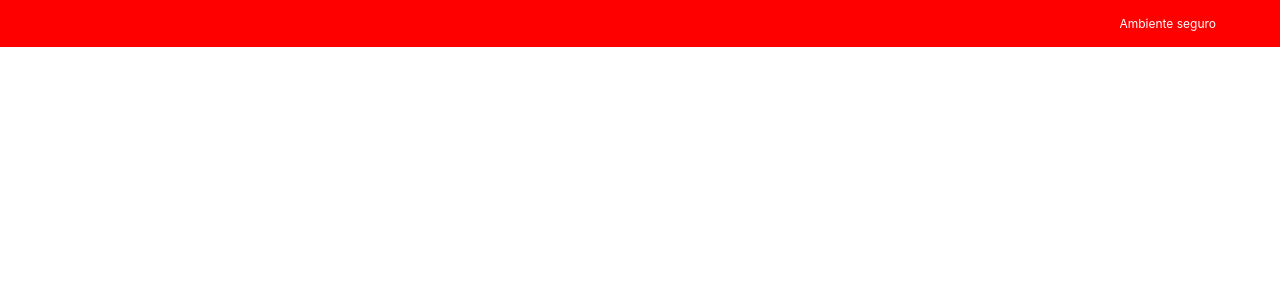
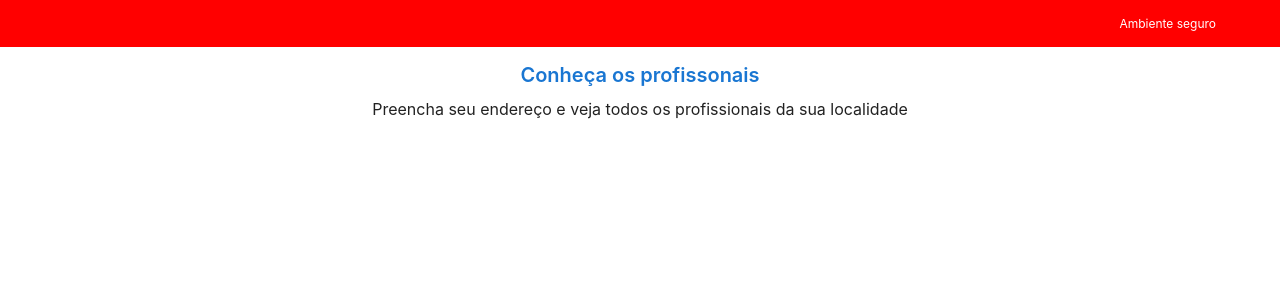
Before and after one commit to PriscilaRoza/E-diarista, a Next.js app: page / in a window 1280 px wide. Shown: the top 300 px of the page. Built offline with nearby package versions, Linux system fonts and the light colour scheme.

Commit message:
feat(create):PageTitle and your styled-components

```diff
--- /dev/null
+++ b/src/data/ui/components/PageTitle/PageTitle.style.tsx
@@ -0,0 +1,28 @@
+import { styled } from "@mui/material/styles";
+
+export const PageTitleContainer = styled("div")`
+  margin: ${({ theme }) => theme.spacing(2)} 0;
+  text-align: center;
+`;
+
+export const PageTitleStyled = styled("h2")`
+  margin: 0;
+  color: ${(props) => props.theme.palette.primary.main};
+  font-size: ${({ theme }) => theme.typography.h6.fontSize};
+  font-weight: 600;
+
+  ${({ theme }) => theme.breakpoints.down("md")} {
+    font-size: ${({ theme }) => theme.typography.body1.fontSize};
+  }
+`;
+
+export const PageSubtitleStyled = styled("h3")`
+  margin: ${({ theme }) => theme.spacing(1.5) + " " + "0"};
+  color: ${({ theme }) => theme.palette.text.primary};
+  font-size: ${({ theme }) => theme.typography.body1.fontSize};
+  font-weight: normal;
+
+  ${({ theme }) => theme.breakpoints.down("md")} {
+    font-size: ${({ theme }) => theme.typography.body2.fontSize};
+  }
+`;
--- /dev/null
+++ b/src/data/ui/components/PageTitle/PageTitle.tsx
@@ -0,0 +1,18 @@
+import React from "react";
+import * as P from "./PageTitle.style";
+
+interface PageTitleProps {
+  title: string;
+  subtitle: string;
+  // Para tornar um a props opcional: acrecente um ponto de ? na frente
+}
+
+const PageTitle: React.FC<PageTitleProps> = (props) => {
+  return (
+    <P.PageTitleContainer>
+      <P.PageTitleStyled>{props.title}</P.PageTitleStyled>
+      <P.PageSubtitleStyled>{props.subtitle}</P.PageSubtitleStyled>
+    </P.PageTitleContainer>
+  );
+};
+export default PageTitle;
--- a/src/pages/index.tsx
+++ b/src/pages/index.tsx
@@ -1,12 +1,19 @@
-import type { NextPage } from 'next'
-import Safe from '../data/ui/components/feedback/safe/safe';
+import type { NextPage } from "next";
+import Safe from "../data/ui/components/feedback/safe/safe";
+import PageTitle from "../data/ui/components/PageTitle/PageTitle";
 
 const Home: NextPage = () => {
   return (
     <div>
       <Safe />
+      <PageTitle
+        title={"Conheça os profissonais"}
+        subtitle={
+          "Preencha seu endereço e veja todos os profissionais da sua localidade"
+        }
+      />
     </div>
-  )
-}
+  );
+};
 
 export default Home;
```
